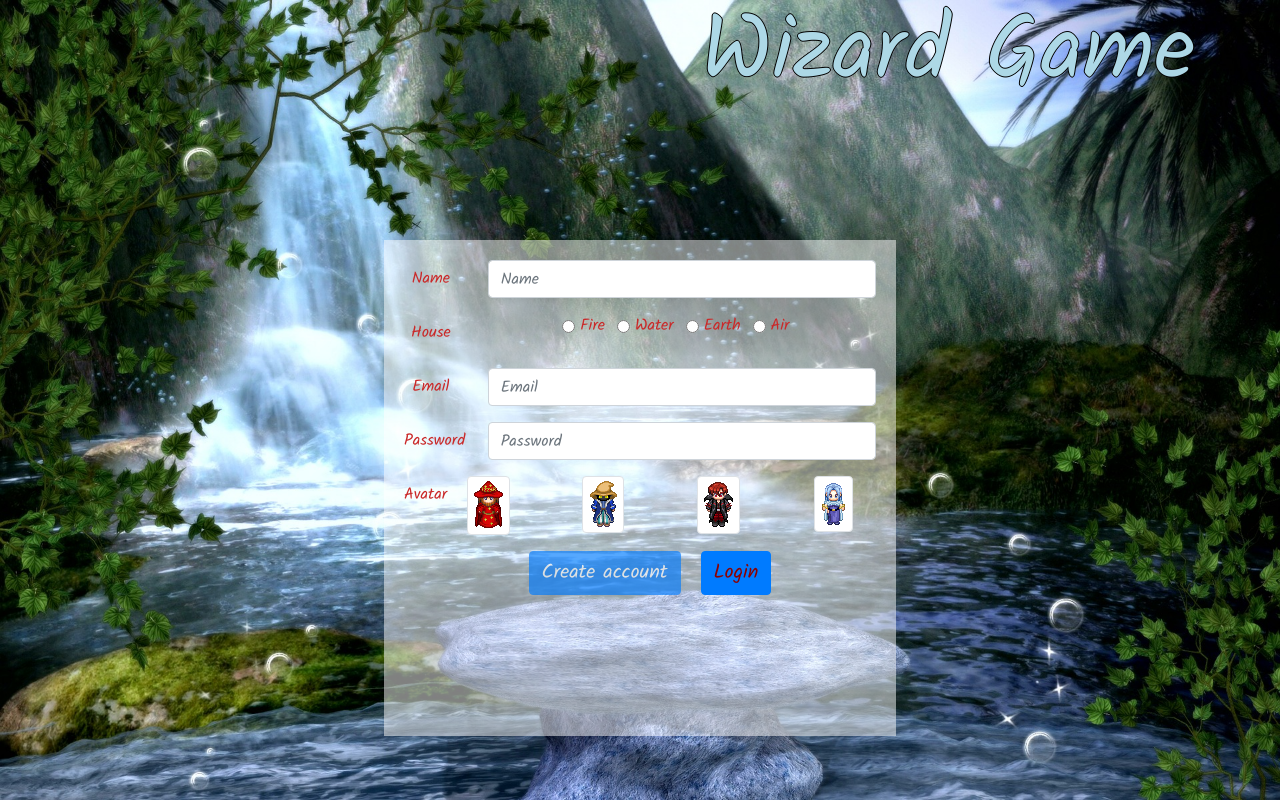
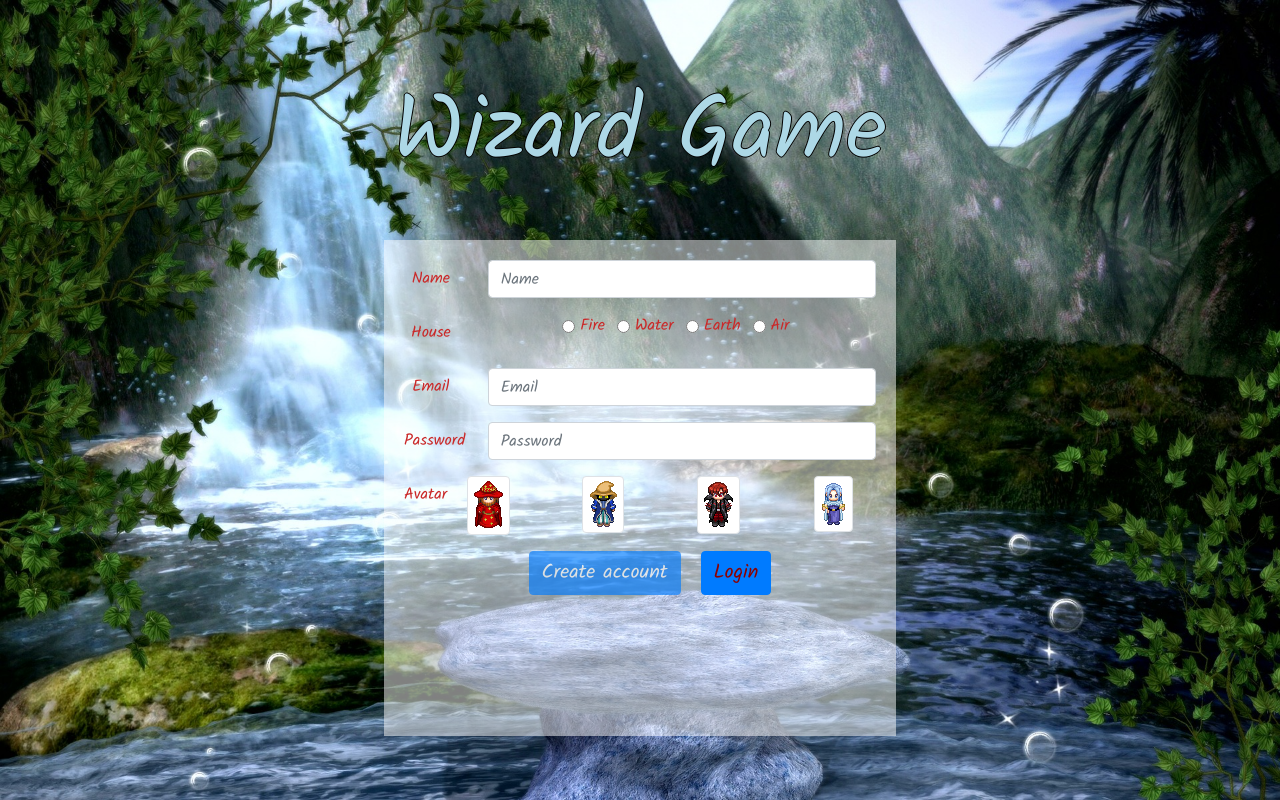
Before and after one commit to wonjin9181/Wizardry, a React (Create React App) app in the folder client/: page /createuser in a window 1280 px wide. Built offline with nearby package versions, Linux system fonts and the light colour scheme.

Commit message:
more style

```diff
--- a/client/src/components/create-user/create_user.css
+++ b/client/src/components/create-user/create_user.css
@@ -10,6 +10,11 @@
     z-index: 9;
     font-family: "Kalam", cursive;
     color: rgb(202, 41, 41);
+  }
+
+  #centerText {
+text-align: center;
+padding-top: 10vh
   }
 
   #createuser:hover {
--- a/client/src/components/create-user/create_user.js
+++ b/client/src/components/create-user/create_user.js
@@ -76,10 +76,10 @@ class CreateUser extends Component {
     }
 
     return (
-      <div style={{ height: "100vh",  backgroundSize: "cover", backgroundImage: `url("${this.state.bgImage.src}")` }}>
+      <div style={{ height: "100vh", backgroundSize: "cover", backgroundImage: `url("${this.state.bgImage.src}")` }}>
 
         <Container>
-          <h1>Wizard Game</h1>
+              <h1 id = "centerText">Wizard Game</h1>
           <aside id="createuser">
             <Form onSubmit={this.handleSubmit}>
               <Form.Group as={Row} controlId="formHorizontalName">
--- a/client/src/components/fight/fight.css
+++ b/client/src/components/fight/fight.css
@@ -1,9 +1,5 @@
 #fightContainer {
   margin-top: 100px;
-}
-
-.fighters {
-  border: 1px red solid;
 }
 
 .withdrawBtn {
--- a/client/src/components/fight/fight.js
+++ b/client/src/components/fight/fight.js
@@ -169,14 +169,14 @@ componentDidUpdate(){
     const { characterImage } = this.state;
     // console.log('state.monsterImg', monsterImg);
     return (
-      <div style={{ hight: "100vh", backgroundSize: "cover", backgroundImage: `url("${this.state.bgImage.src}")` }}>
+      <div style={{ hight: "100vh", backgroundSize: "cover", backgroundPosition: "center", backgroundImage: `url("${this.state.bgImage.src}")` }}>
         <Container>
           <Link to="/main">
             <Button className="withdrawBtn" onClick={this.withdraw} variant="primary">
               Withdraw
            </Button>
           </Link>
-          <Row >
+          <Row>
             {/* <Col xs={{ span: 4, offset: 2 }}> */}
             <Col xs={{ span: 4, offset: 1 }}>
               <Figure>
@@ -203,8 +203,8 @@ componentDidUpdate(){
             <Col className="justify-content-end" xs={5}>
               <Figure>
                 <Figure.Image id="fightContainer"
-                  width={300}
-                  height={300}
+                  width={200}
+                  height={200}
                   alt="175x175"
                   src={characterImage}
                   className="fighters"
```
